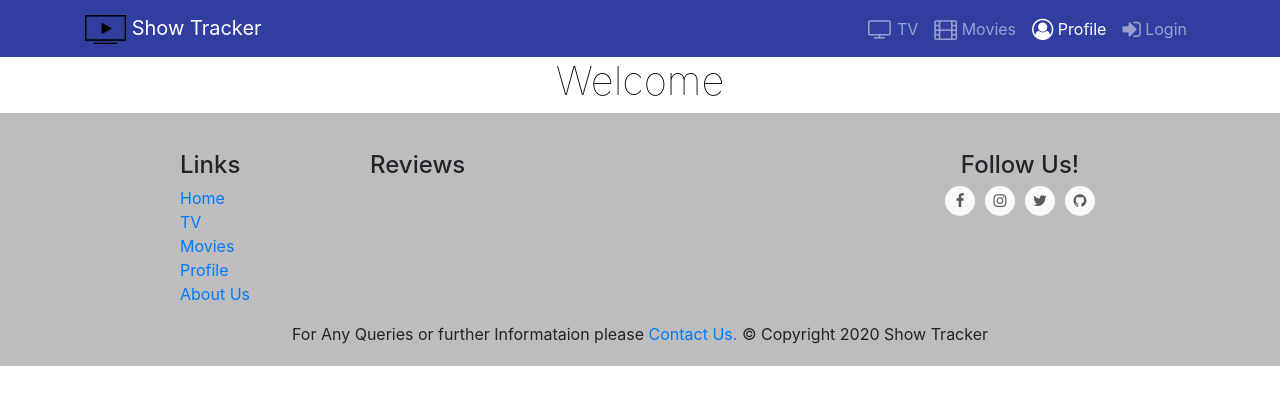
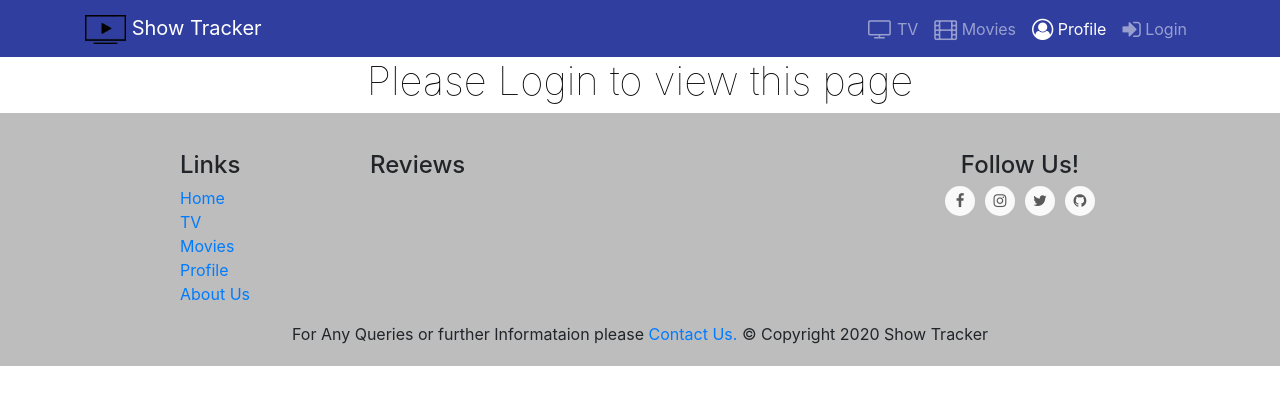
Before and after one commit to MoviesAndTvShowsTracker/ShowTracker, a React (Create React App) app in the folder main-folder/: page /profile in a window 1280 px wide. Shown: the top 404 px of the page. Built offline with nearby package versions, Linux system fonts and the light colour scheme.

Commit message:
Jimil: profile page for logged in and simple users

```diff
--- a/main-folder/src/components/ProfileComponent.js
+++ b/main-folder/src/components/ProfileComponent.js
@@ -11,8 +11,13 @@ const Profile = (props) => {
     return(
 
         <div>
-            <h1 style={{color: "black"}}> Welcome {localStorage.getItem('myuser')}
-            </h1>
+            {!localStorage.getItem('user') &&
+           <h1 style={{color: "black"}}>Please Login to view this page</h1>
+        }
+        {!localStorage.getItem('user') ||
+        <h1 style={{color: "black"}}> Welcome {localStorage.getItem('myuser')}
+            </h1>        }
+
             <div className="container col-1">
             {localStorage.getItem('user') &&
                 <button class="btn btn-primary" onClick= {logout}>Logout</button>
```
